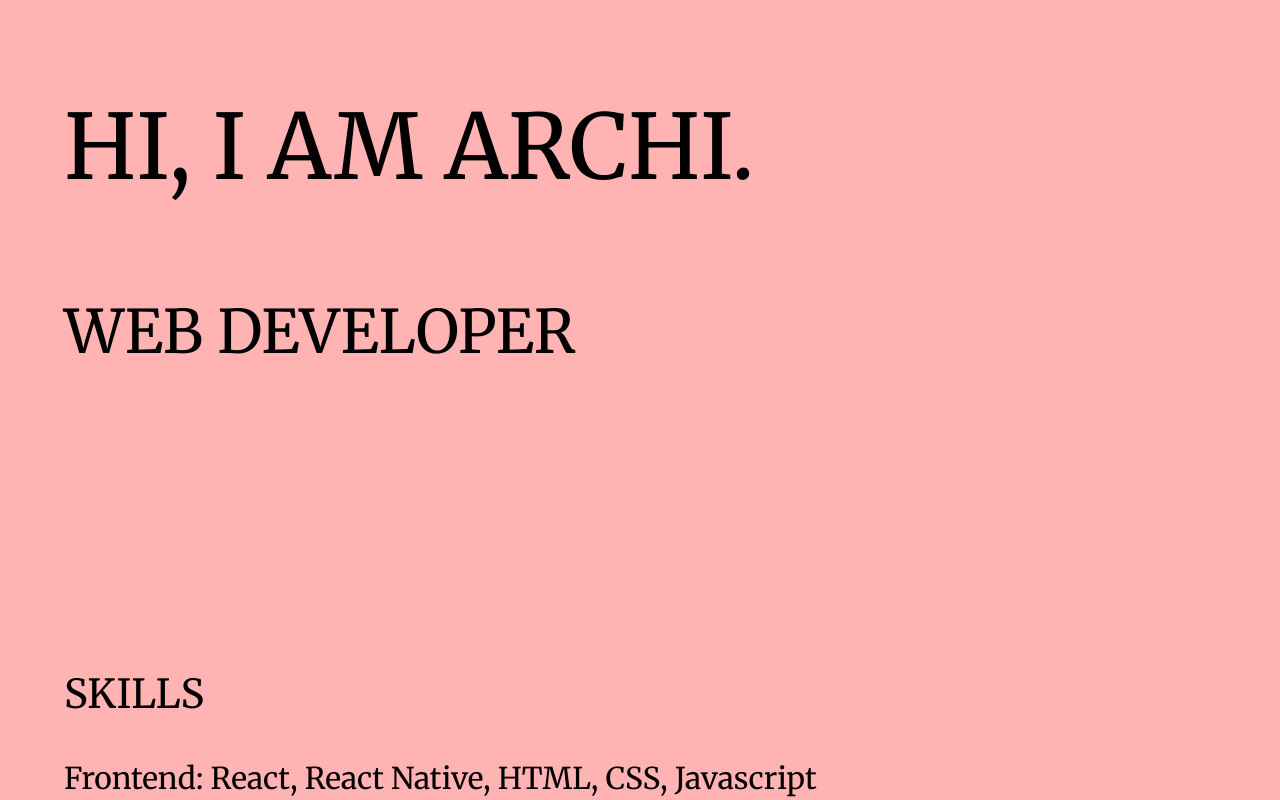
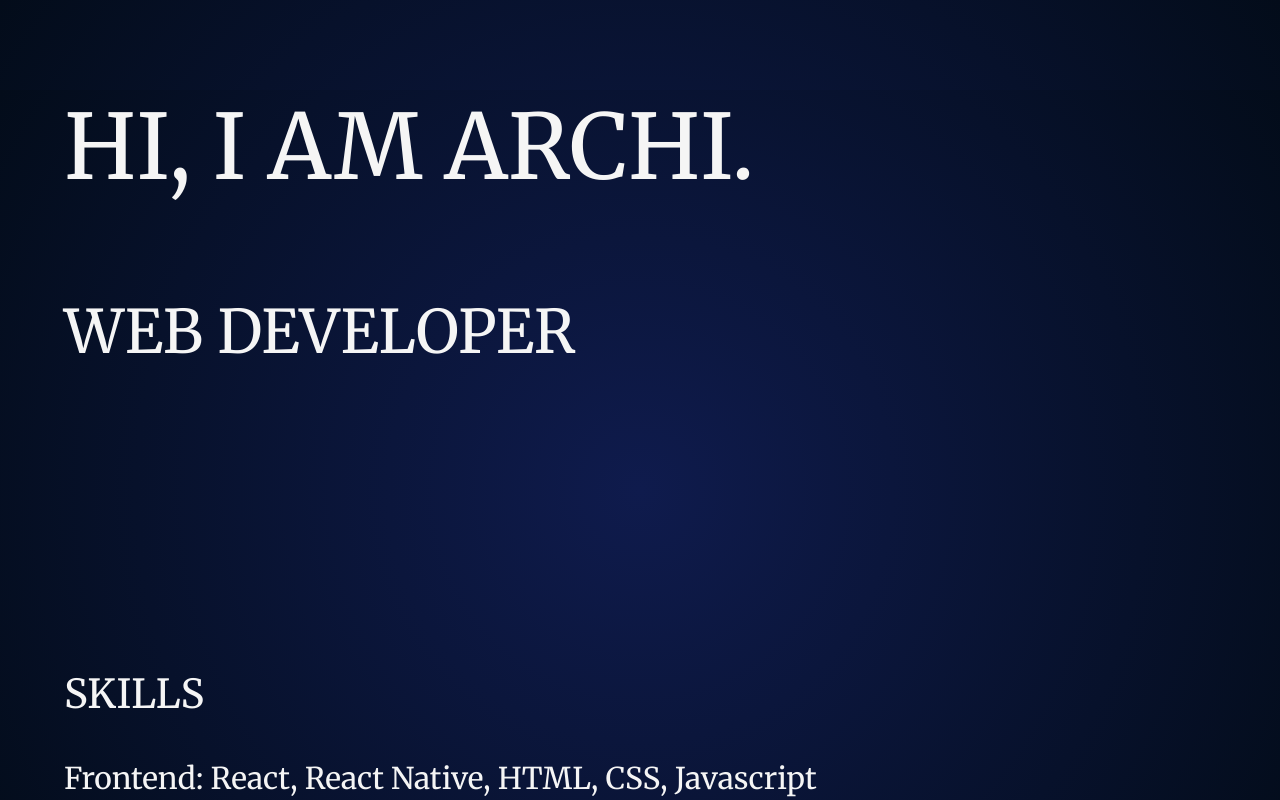
Before and after one commit to archiKumari/my_portfolio, a React (Create React App) app: page / in a window 1280 px wide. Shown: the top 800 px of the page. Built offline with nearby package versions, Linux system fonts and the light colour scheme.

Commit message:
Modified background and text styles

```diff
--- a/src/App.css
+++ b/src/App.css
@@ -2,12 +2,13 @@
 
 body, #root {
   font-family: 'Merriweather', serif;
-  background-color: #ffb3b3;
-  /* background-color: #f0b1e4; */
+  background: radial-gradient(circle, #0f1b4d, #030c1a);
+  height: 100vh;
+  width: 100vw;
 }
 
 p {
-  color: black;
+  color: whitesmoke;
 }
 
 .heading1 {
```
